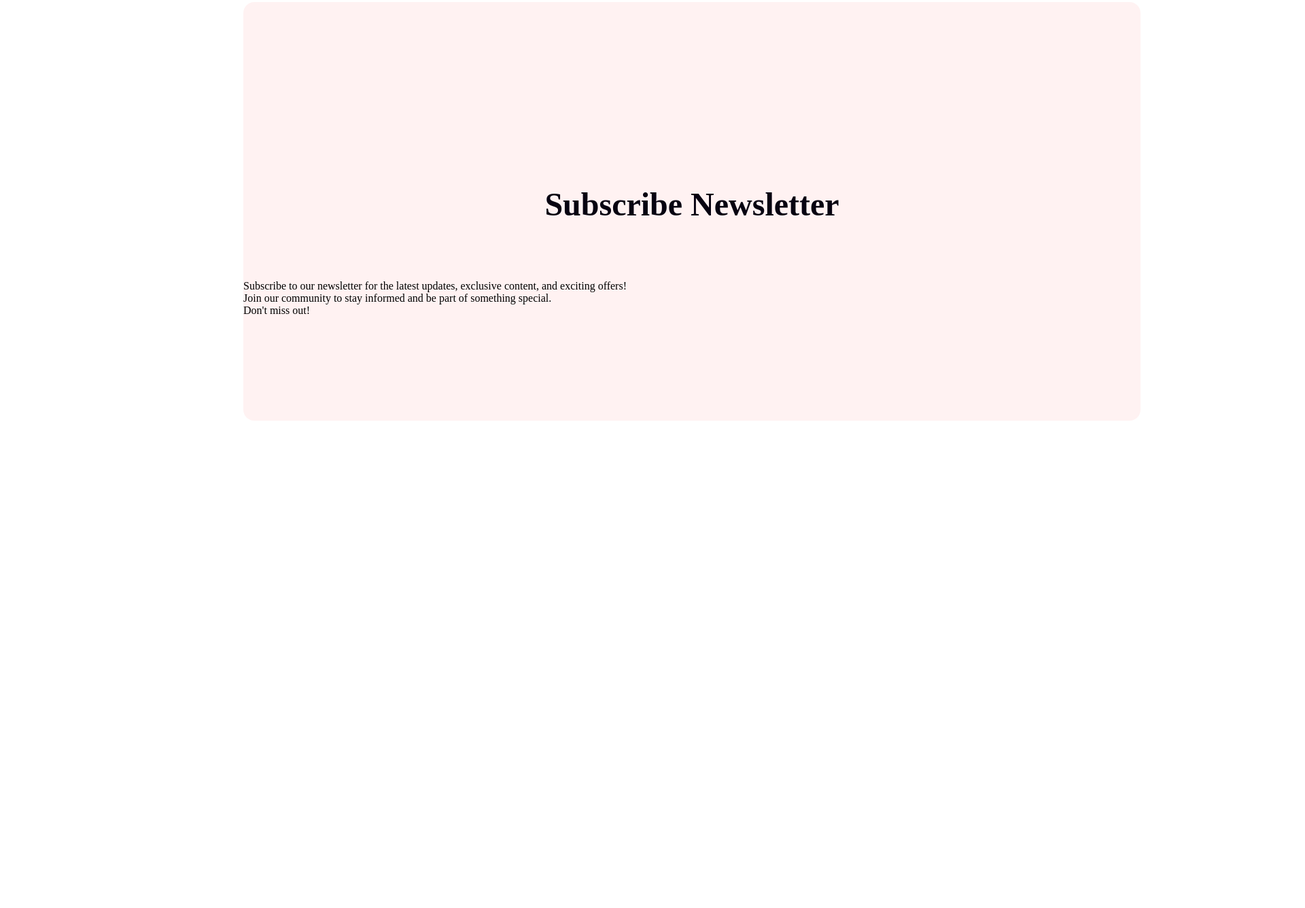
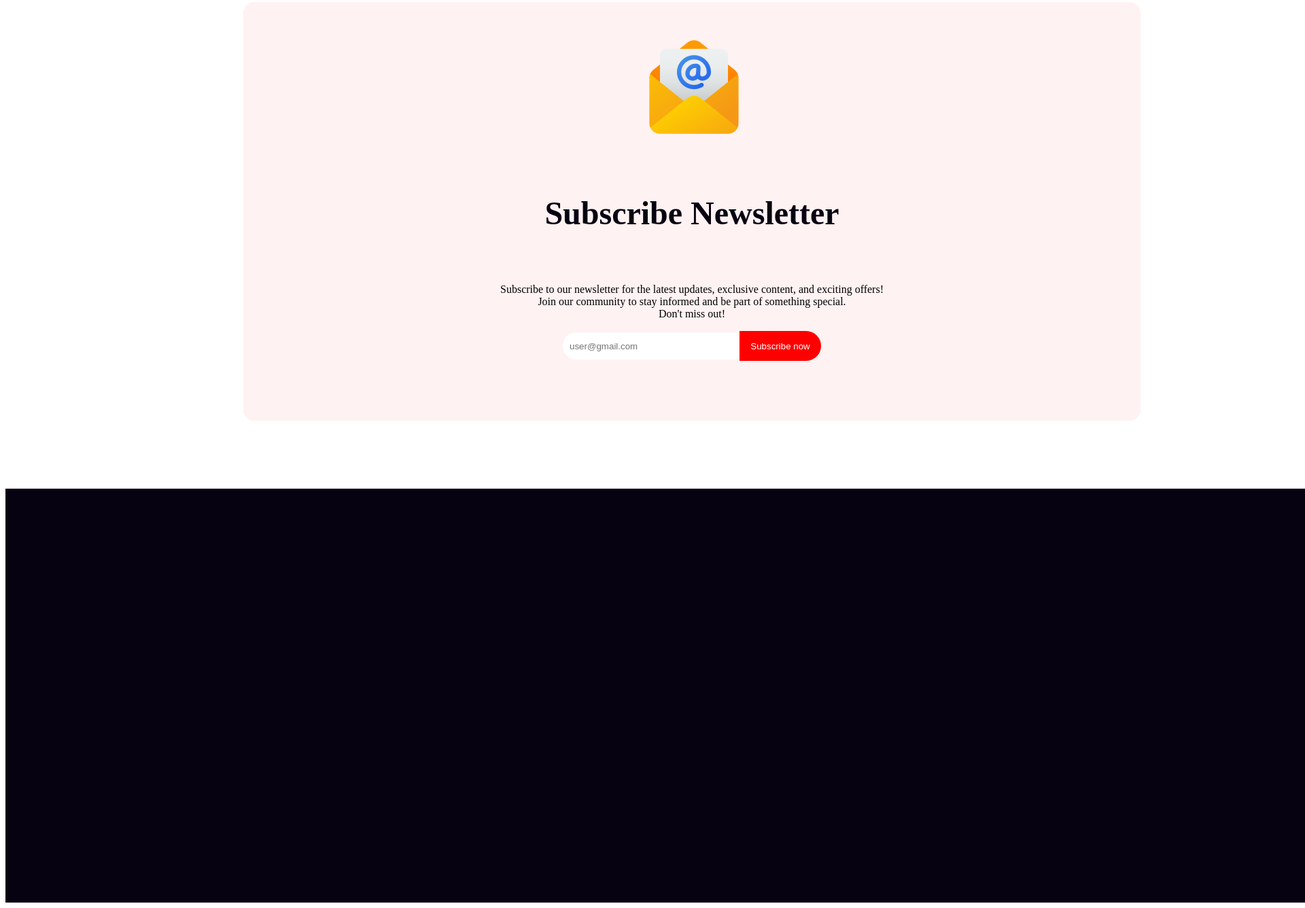
Before and after one commit to Tanziaa/NewYearNewMission.b9-a1, a plain HTML site: page index.html in a window 1280 px wide. Shown: the part 7383-8719 px from the top of the page at 68% size, 1920 px wide, since content can reach past the window. Before the commit the page ends 8102 px from the top, so only its background shows below. Drawn offline with Linux system fonts and the light colour scheme.

Commit message:
full body added

```diff
--- a/index.html
+++ b/index.html
@@ -111,15 +111,26 @@
         </div>
     </section>
 
-    <section>
+    <section class="subscribe-newsletter">
 
         <div class="newsletter">
+            <img class="mail" src="resources/Group 61.png" alt="">
             <p class="Subscribe">Subscribe Newsletter</p>
             <p class="sub-text"></p>Subscribe to our newsletter for the latest updates, exclusive content, and exciting offers!<br>Join our community to stay informed and be part of something special.<br>Don't miss out!</p>
+                <input class="user" type="email" placeholder="user@gmail.com"><button class="sub-button">Subscribe now</button>
+        </div>
 
     </section>
-</div>
 
+    </section>
+
+    <section>
+        <footer>
+            <div class="footer">
+
+
+            </div>
+        </footer>
     </section>
 
 </body>
--- a/styles.css
+++ b/styles.css
@@ -296,6 +296,7 @@ body {
     text-align: center;
 }
 
+
 .holiday {
     text-align: center;
     padding-bottom: 5px;
@@ -336,7 +337,7 @@ body {
     margin-top: 215px;
     background-image: url('resources/Rectangle\ 2.png');
     background-repeat: no-repeat;
-    background-position:  right bottom;
+    background-position: right bottom;
     flex-shrink: 0;
     border-radius: 16px 50px 16px 16px;
     background-size: auto;
@@ -402,6 +403,7 @@ body {
     margin-right: 150px;
     margin-left: 350px;
     margin-bottom: 100px;
+    text-align: center;
 }
 
 .Subscribe {
@@ -410,8 +412,12 @@ body {
     font-size: 48px;
     font-weight: 900;
     text-transform: capitalize;
-    padding-top: 270px;
-    padding-bottom: 8px;
+    padding-top: 30px;
+}
+
+.mail {
+    padding-left: 5px;
+    padding-top: 50px;
 }
 
 .sub-text {
@@ -424,3 +430,30 @@ body {
     margin-right: 212px;
     padding-bottom: 8px;
 }
+
+.user {
+    border-radius: 50px 0px 0px 50px;
+    background: #FFF;
+    width: 248px;
+    height: 38px;
+    flex-shrink: 0;
+    padding-left: 10px;
+    border: none;
+}
+
+.sub-button {
+    border-radius: 0px 50px 50px 0px;
+    background: #F00;
+    width: 120px;
+    height: 44px;
+    color: #FFF;
+    text-align: center;
+    border: none;
+}
+
+.footer {
+    background: #070211;
+    width: 2600px;
+    height: 609px;
+    flex-shrink: 0;
+}
```
